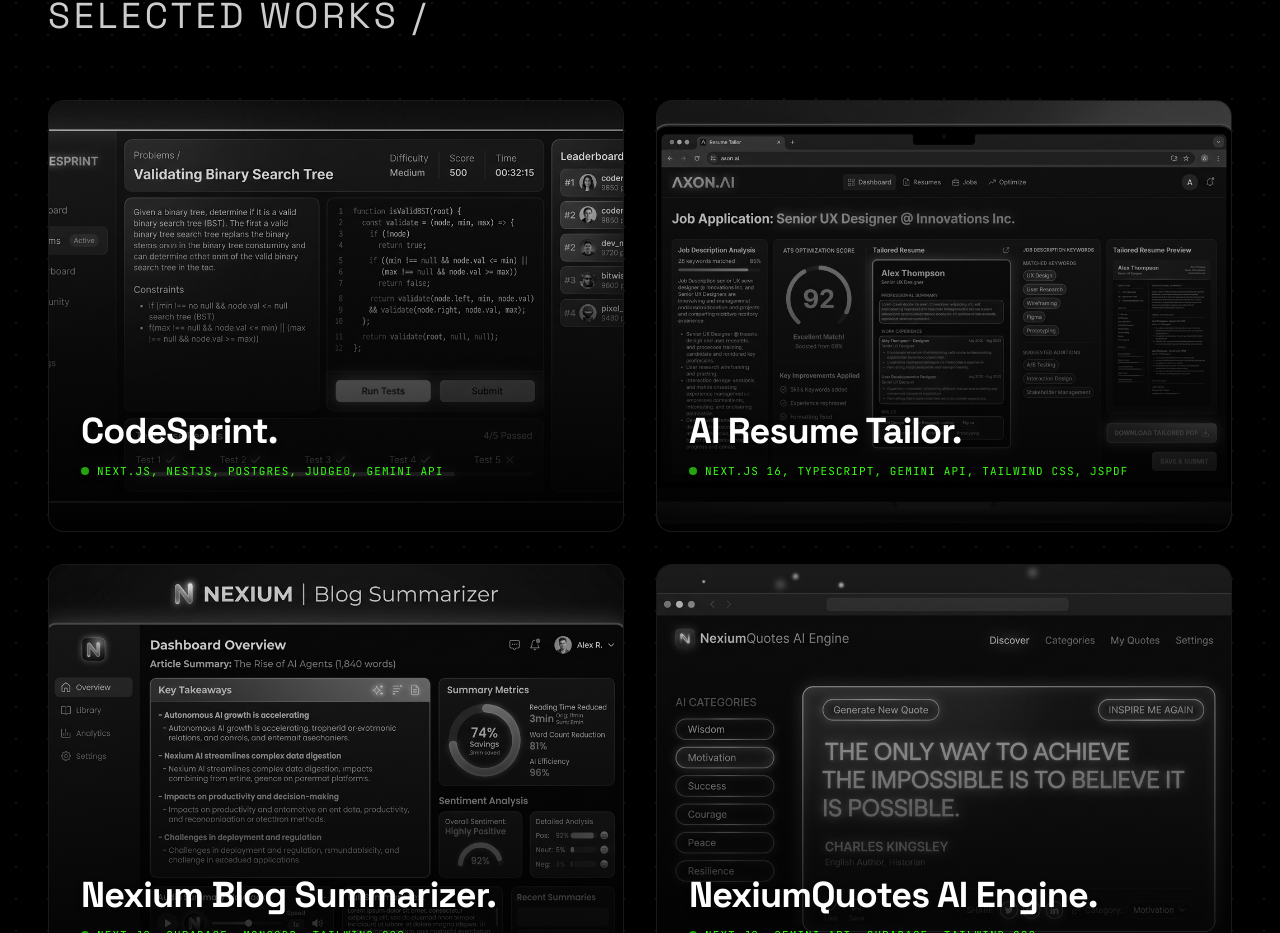
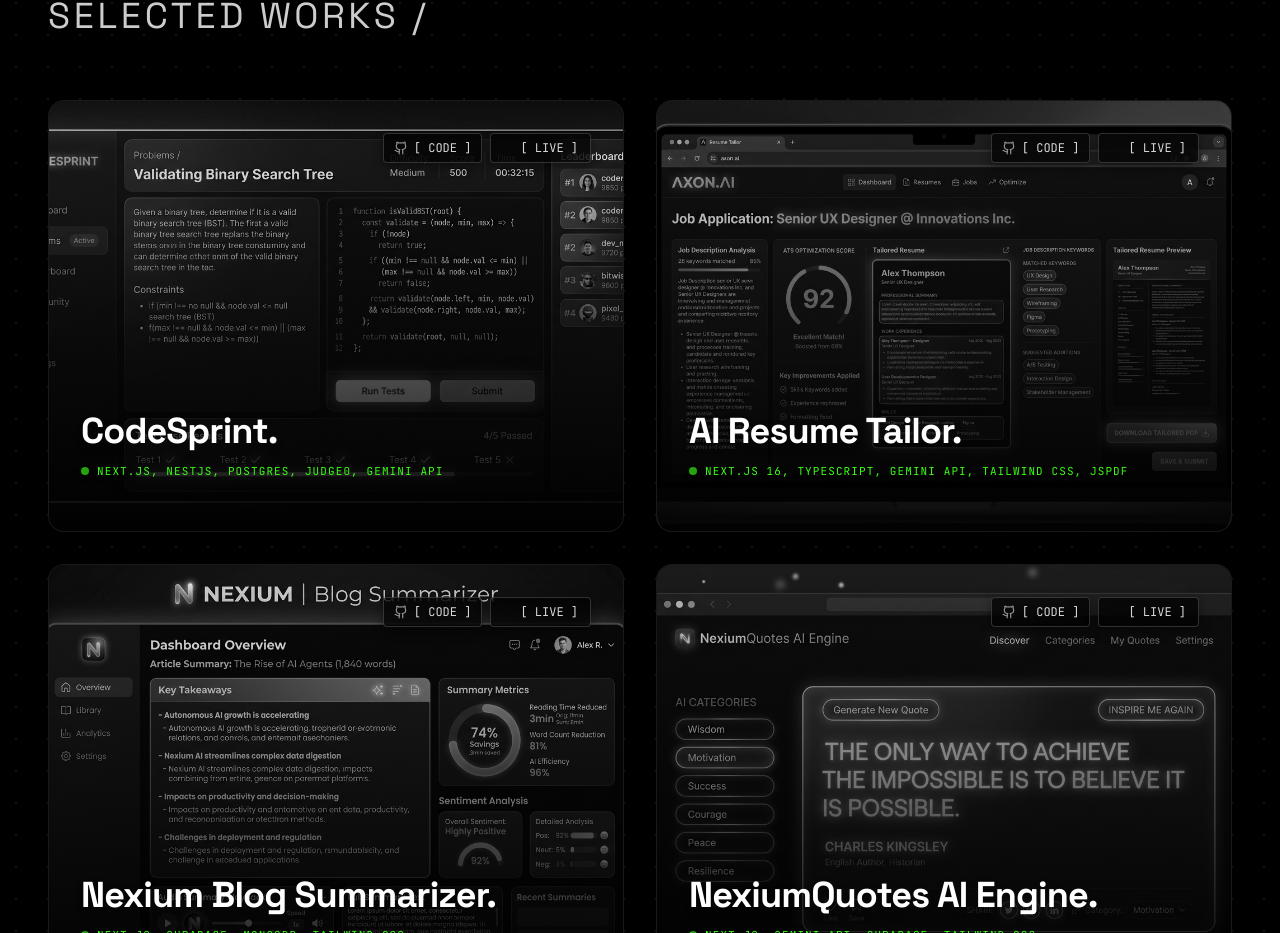
Before and after one commit to beginnercodee/Portfolio, a Next.js app: page / in a window 1280 px wide. Shown: the part 4557-5490 px from the top of the page. Built offline with nearby package versions, Linux system fonts and the light colour scheme; no server answers.

Commit message:
feat(projects): enable persistent desktop visibility and hover glow for action links

```diff
--- a/src/components/Projects.tsx
+++ b/src/components/Projects.tsx
@@ -93,7 +93,7 @@ export default function Projects() {
                       target="_blank"
                       rel="noopener noreferrer"
                       aria-label={`${proj.title} GitHub Repository`}
-                      className="font-mono text-[10px] md:text-xs flex items-center gap-1.5 bg-black/80 backdrop-blur-md border border-white/20 px-2.5 py-1.5 rounded-sm hover:border-glow-green hover:text-glow-green transition-all duration-300 md:opacity-0 md:group-hover:opacity-100 group/gh"
+                      className="font-mono text-[10px] md:text-xs flex items-center gap-1.5 bg-black/80 backdrop-blur-md border border-white/20 px-2.5 py-1.5 rounded-sm hover:border-glow-green hover:text-glow-green opacity-90 hover:opacity-100 transition-all duration-300 shadow-[0_4px_12px_rgba(0,0,0,0.5)] hover:shadow-[0_0_12px_rgba(57,255,20,0.25)] group/gh"
                       title="View Source Code"
                     >
                       <Github className="w-3.5 h-3.5 text-secondary group-hover/gh:text-glow-green transition-colors" />
@@ -107,7 +107,7 @@ export default function Projects() {
                       target="_blank"
                       rel="noopener noreferrer"
                       aria-label={`${proj.title} Live Application`}
-                      className="font-mono text-[10px] md:text-xs flex items-center gap-1.5 bg-black/80 backdrop-blur-md border border-white/20 px-2.5 sm:px-3 py-1.5 rounded-sm hover:border-glow-green hover:text-glow-green transition-all duration-300 md:opacity-0 md:group-hover:opacity-100 group/btn"
+                      className="font-mono text-[10px] md:text-xs flex items-center gap-1.5 bg-black/80 backdrop-blur-md border border-white/20 px-2.5 sm:px-3 py-1.5 rounded-sm hover:border-glow-green hover:text-glow-green opacity-90 hover:opacity-100 transition-all duration-300 shadow-[0_4px_12px_rgba(0,0,0,0.5)] hover:shadow-[0_0_12px_rgba(57,255,20,0.25)] group/btn"
                     >
                       <span className="opacity-0 group-hover/btn:opacity-100 transition-opacity -mr-1 hidden md:inline-block">⚡ </span>
                       <span className="group-hover/btn:hidden">[ LIVE ]</span>
@@ -117,7 +117,7 @@ export default function Projects() {
                     <Link
                       href={proj.link}
                       aria-label={`${proj.title} Details`}
-                      className="font-mono text-[10px] md:text-xs flex items-center gap-1.5 bg-black/80 backdrop-blur-md border border-white/20 px-2.5 sm:px-3 py-1.5 rounded-sm hover:border-glow-green hover:text-glow-green transition-all duration-300 md:opacity-0 md:group-hover:opacity-100 group/btn"
+                      className="font-mono text-[10px] md:text-xs flex items-center gap-1.5 bg-black/80 backdrop-blur-md border border-white/20 px-2.5 sm:px-3 py-1.5 rounded-sm hover:border-glow-green hover:text-glow-green opacity-90 hover:opacity-100 transition-all duration-300 shadow-[0_4px_12px_rgba(0,0,0,0.5)] hover:shadow-[0_0_12px_rgba(57,255,20,0.25)] group/btn"
                     >
                       <span className="opacity-0 group-hover/btn:opacity-100 transition-opacity -mr-1 hidden md:inline-block">⚡ </span>
                       <span className="group-hover/btn:hidden">[ LOG ]</span>
```
